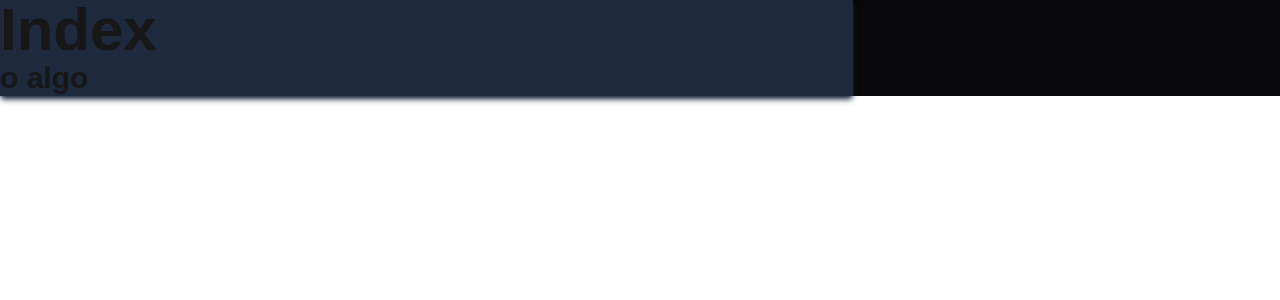
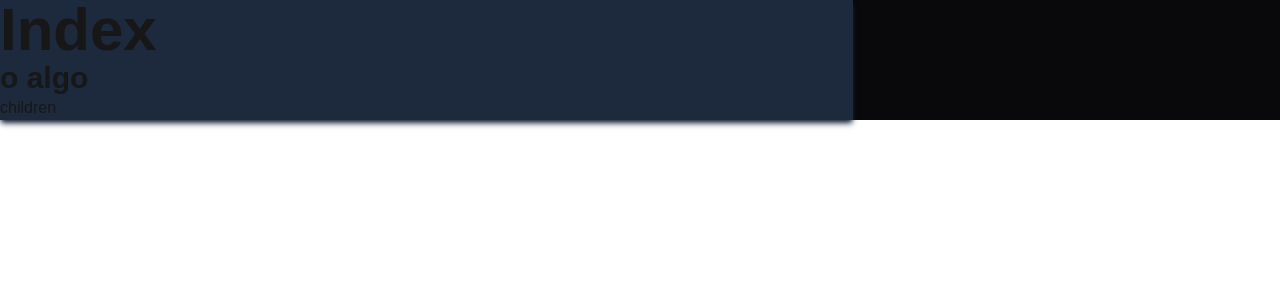
Before and after one commit to 5Stygian/5Stygian, a Next.js app: page / in a window 1280 px wide. Shown: the top 300 px of the page. Built offline with nearby package versions, Linux system fonts and the light colour scheme.

Commit message:
Update page.tsx

```diff
--- a/src/app/page.tsx
+++ b/src/app/page.tsx
@@ -3,7 +3,9 @@ import * as c from './components/index';
 export default function Home() {
   return (
     <main className="w-screen h-full bg-zinc-950">
-      <c.Content domHeader="Index" subHeader="o algo"></c.Content>
+      <c.Content domHeader="Index" subHeader="o algo">
+        children
+      </c.Content>
     </main>
   );
 }
```
